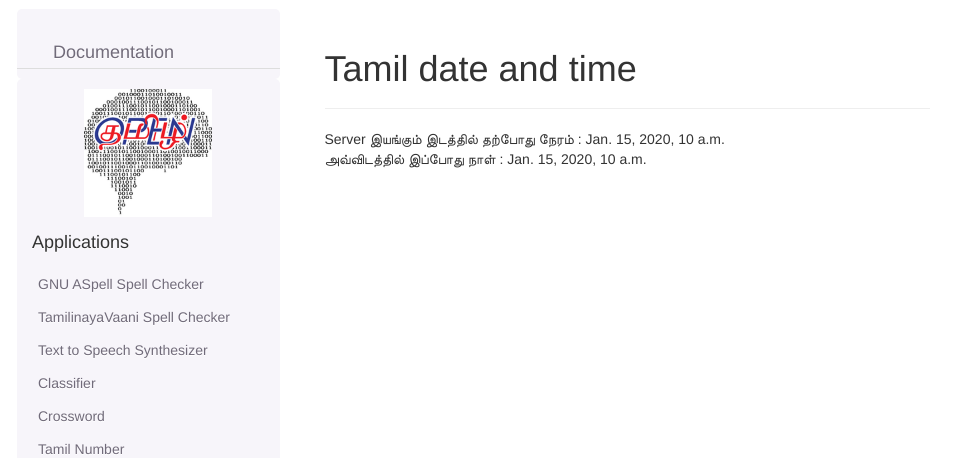
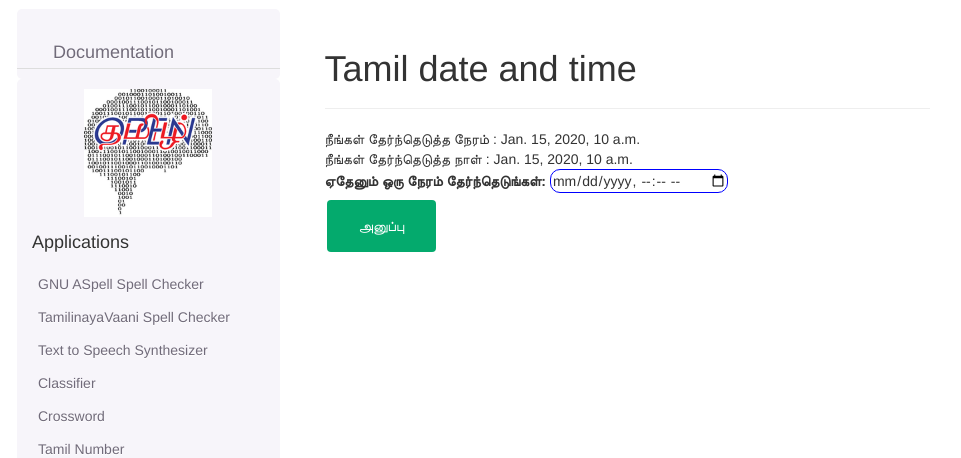
Before and after one commit to Ezhil-Language-Foundation/tamilpesu_us, a Django app: template opentamilapp/templates/date.html in a window 1280 px wide. Shown: the part 51-509 px from the top of the page, without its empty margins (53-1014 px from the left). Run offline with Django 3.2, Linux system fonts and the light colour scheme; the template is opened without the code that fills it: most values are stand-ins (such as "Sample title", 1, 10 or a date in 2020); parts of the project's set-up code (start-up, migrations or seed data) failed here and were passed over; some libraries are stand-ins or nearby versions.

Commit message:
let user select the time and date; use dateutil module helper and POST handler for form

```diff
--- a/opentamilapp/templates/date.html
+++ b/opentamilapp/templates/date.html
@@ -8,10 +8,38 @@
 <div class="page-header">
   <h1>{% trans "Tamil date and time" %}</h1>
 </div>
+{% if default %}
 <div>
   Server இயங்கும் இடத்தில் தற்போது நேரம் : {{time}}
 </div>
 <div>
   அவ்விடத்தில் இப்போது நாள் : {{date}}
 </div>
+{% else %}
+<div>
+  நீங்கள் தேர்ந்தெடுத்த நேரம் : {{time}}
+</div>
+<div>
+  நீங்கள் தேர்ந்தெடுத்த நாள் : {{date}}
+</div>
+{% endif %}
+<style>
+input[type=button], input[type=submit], input[type=reset] {
+  background-color: #04AA6D;
+  border: none;
+  color: white;
+  padding: 16px 32px;
+  text-decoration: none;
+  margin: 4px 2px;
+  cursor: pointer;
+}
+</style>
+<form method="POST">
+  <label for="meeting-time"> ஏதேனும் ஒரு நேரம் தேர்ந்தெடுங்கள்:</label>
+
+  <input type="datetime-local" id="meeting-time"
+         name="meeting-time" value="{{time_now}}"
+         min="1900-01-07T00:00" max="2100-01-14T00:00" /><br/>
+  <input type="submit"  id="btn-submit" value="அனுப்பு" class="btn btn-success" action="submit"/>
+</form>
 {% endblock %}
--- a/requirements.txt
+++ b/requirements.txt
@@ -1,3 +1,4 @@
 django==2.2.24
 open-tamil>=1.1
 tamilinayavaani>=0.14
+python-dateutil
```
Also changed, not shown: opentamilapp/views.py (+15 -2 lines).
